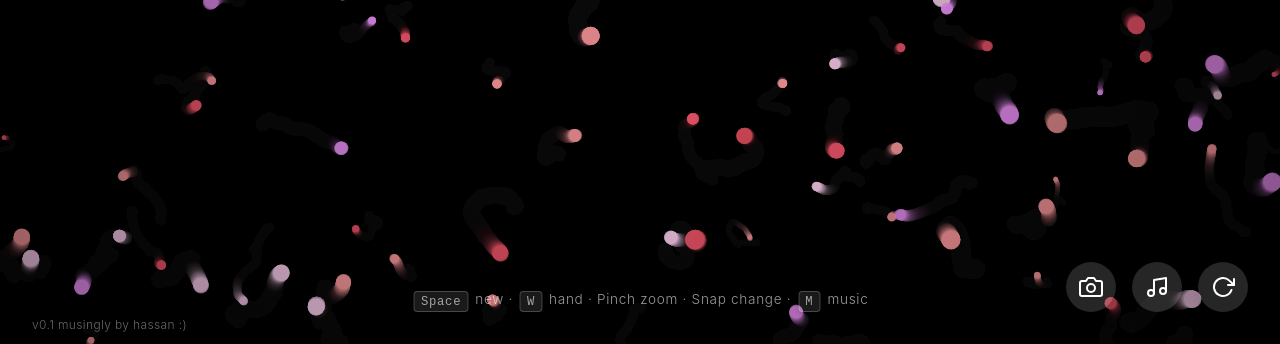
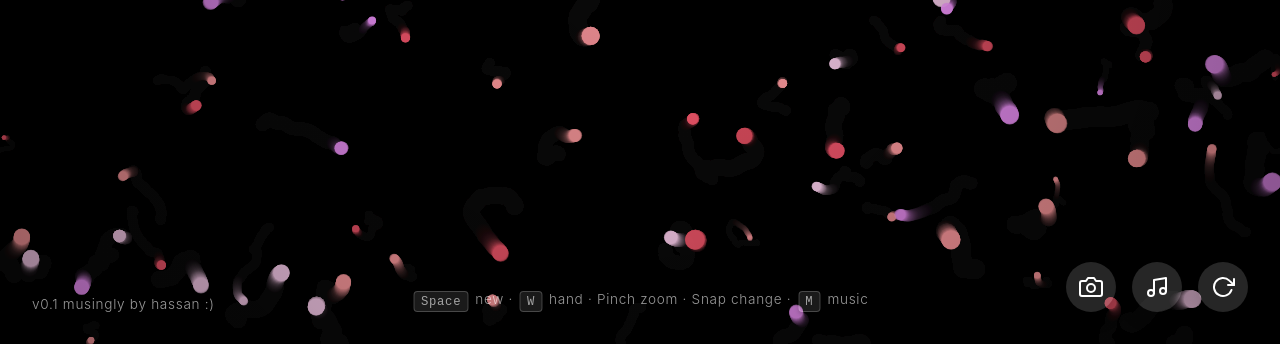
Before and after one commit to hassanownz/linbn, a website: page index.html in a window 1280 px wide. Shown: the part 456-800 px from the top of the page. Drawn offline with Linux system fonts and the light colour scheme.

Commit message:
Update attribution styling to match hint text style

```diff
--- a/css/styles.css
+++ b/css/styles.css
@@ -273,16 +273,16 @@ body {
 
 .attribution {
     position: fixed;
-    bottom: 0.75rem;
+    bottom: 2rem;
     left: 2rem;
     z-index: 100;
-    color: rgba(255, 255, 255, 0.4);
-    font-size: 0.75rem;
+    color: rgba(255, 255, 255, 0.6);
+    font-size: 0.85rem;
     font-weight: 300;
-    letter-spacing: 0.03em;
+    letter-spacing: 0.05em;
     opacity: 0;
     animation: fadeIn 800ms var(--transition-ease) forwards;
-    animation-delay: 2500ms;
+    animation-delay: 2000ms;
     font-family: -apple-system, BlinkMacSystemFont, 'SF Pro Text', sans-serif;
 }
 
```
